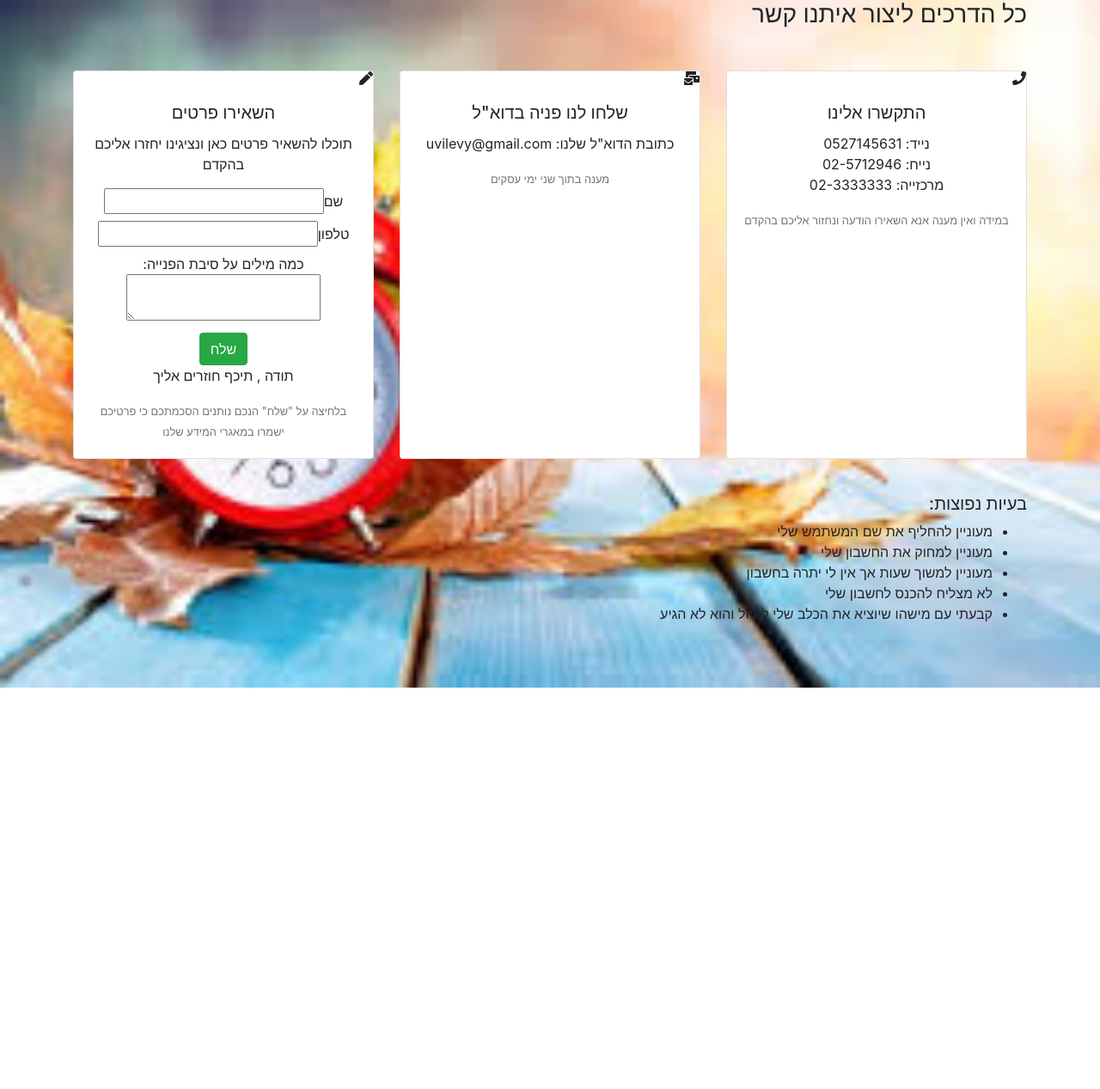
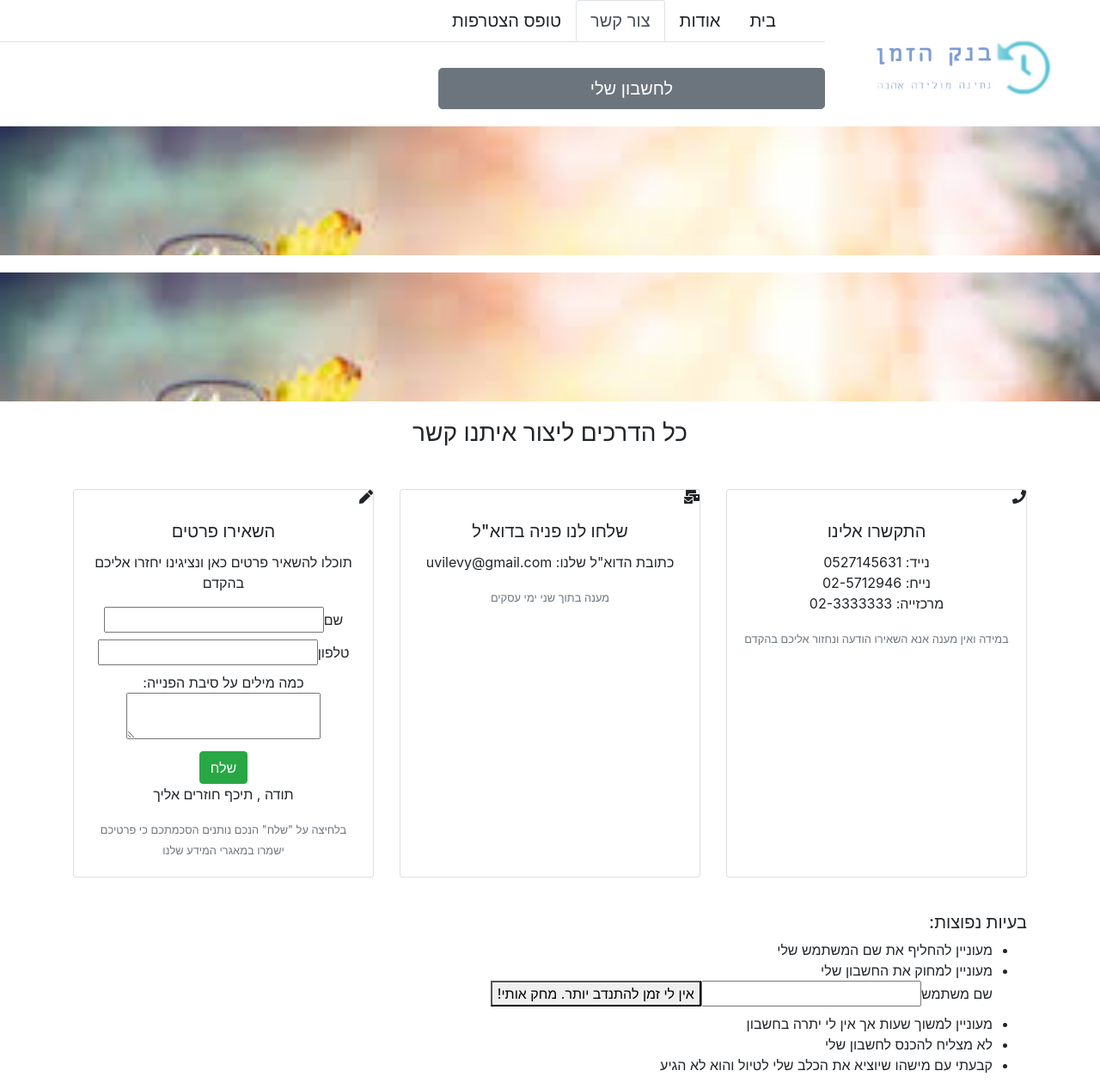
Before and after one commit to 45631/bank-hazman, a React (Vite) app in the folder client/: page /contact in a window 1280 px wide. Shown: the whole page at 86% size. Before the commit the page ends 800 px from the top, so only its background shows below. Built offline with nearby package versions, Linux system fonts and the light colour scheme.

Commit message:
add css + header

```diff
--- a/client/src/About.js
+++ b/client/src/About.js
@@ -6,20 +6,70 @@ export class About extends Component {
     this.state = {
       count: 0
     };
+    this.toAccount = this.toAccount.bind(this);
+    this.toAbout = this.toAbout.bind(this);
+    this.toContact = this.toContact.bind(this);
+    this.toJoinForm = this.toJoinForm.bind(this);
+    this.toHome = this.toHome.bind(this);
   }
   componentDidMount() {
     fetch("http://localhost:3000/users").then(data =>
       data.json().then(data => this.setState({ count: data.length }))
     );
   }
+  toHome() {
+    this.props.history.push("/");
+  }
+  toAccount() {
+    this.props.history.push("/pre-account");
+  }
+  toAbout() {
+    this.props.history.push("/about");
+  }
+  toContact() {
+    this.props.history.push("/contact");
+  }
+  toJoinForm() {
+    this.props.history.push("/joinForm");
+  }
 
   render() {
     return (
+      <div>
+        <img className="logo" src={require("../assets/bank.jpg")} />{" "}
+        <header>
+          <ul className="nav nav-tabs">
+            <li className="nav-link " onClick={this.toHome}>
+              בית
+            </li>
+            <li className="nav-link active" onClick={this.toAbout}>
+              אודות
+            </li>
+
+            <li className="nav-link " onClick={this.toContact}>
+              צור קשר
+            </li>
+            <li className="nav-link " onClick={this.toJoinForm}>
+              טופס הצטרפות
+            </li>
+          </ul>
+          <button
+            type="button"
+            className="btn  btn-secondary btn-lg btn-block"
+            onClick={() => {
+              this.toAccount();
+            }}
+          >
+            לחשבון שלי
+          </button>
+          <div className="clockimg"></div>
+          <div className="clockimg"></div>
+        </header>
         <div className="container">
           <h2>מהו בנק הזמן?</h2>
           <h6>
-          כל יום הוא חשבון בנק, וזמן הוא המטבע. אף אחד לא עשיר, אף אחד לא עני -
-          לכל אחד מאיתנו יש 24 שעות. (כריסטופר רייס)
+            כל יום הוא חשבון בנק, וזמן הוא המטבע. אף אחד לא עשיר, אף אחד לא עני
+            - לכל אחד מאיתנו יש 24 שעות. (כריסטופר רייס)
           </h6>
           <p className="p1">
             בנק הזמן מתייחד במספר דברים:
@@ -27,33 +77,33 @@ export class About extends Component {
             <br /> 2. קל מאד להתעשר
             <br /> 3. אין ירושות - כל הון הוא הון עצמי!
             <br />
-          בבנק הזמן שותפים משתמשים רבים. לכל משתמש חשבון עו"ש, ממש כבכל בנק אחר,
-          אך בבנק הזמן המטבע העובר לסוחר הנו - זמן, במטבעות של שעות.
+            בבנק הזמן שותפים משתמשים רבים. לכל משתמש חשבון עו"ש, ממש כבכל בנק
+            אחר, אך בבנק הזמן המטבע העובר לסוחר הנו - זמן, במטבעות של שעות.
           </p>
           <br />
           <p className="p2">
-          .כל משתמש נדרש לציין בעת פתיחת חשבונו באילו תחומים הנו מעוניין / מוכשר
-          / יכול לתרום לקהילה
+            .כל משתמש נדרש לציין בעת פתיחת חשבונו באילו תחומים הנו מעוניין /
+            מוכשר / יכול לתרום לקהילה
             <br />
             כל תרומת שעה נרשמת בחשבון העו"ש כהפקדה של שעה. במקביל יכול המשתמש
             להיעזר בשירותיו של משתמש אחר וכך "למשוך" שעות מן היתרה שצבר.
-          <br /> בבנק הזמן מתנהל סחר - מכר ענף ועירני של שירותים וסיוע, איש איש
-          בתחומו הוא. כל אחד יכול למצוא את מקומו עפ"י החוזקות והחולשות האישיים
-          שלו.
-          <br /> לתשומת לב - מכירת שירותים בתמורה לתשלום בכסף "אמיתי" אסורה בבנק
-          הזמן!
+            <br /> בבנק הזמן מתנהל סחר - מכר ענף ועירני של שירותים וסיוע, איש
+            איש בתחומו הוא. כל אחד יכול למצוא את מקומו עפ"י החוזקות והחולשות
+            האישיים שלו.
+            <br /> לתשומת לב - מכירת שירותים בתמורה לתשלום בכסף "אמיתי" אסורה
+            בבנק הזמן!
           </p>
           <p>דף חשבון לדוגמא:</p>
           <img />
           <hr />
           <h6> כיום בבנק הזמן - </h6>
-
           <p>
             <span> {this.state.count} </span>
             משתמשים ב <span> 9 </span>
             תחומים
           </p>
         </div>
+      </div>
     );
   }
 }
--- a/client/src/Contact.js
+++ b/client/src/Contact.js
@@ -8,17 +8,31 @@ export class Contact extends Component {
     this.state = { value: "", name: "" };
     this.saveName = this.saveName.bind(this);
     this.comment = this.comment.bind(this);
+    this.onNameChange = this.onNameChange.bind(this);
     this.put = this.put.bind(this);
     this.delete = this.delete.bind(this);
+    this.toHome = this.toHome.bind(this);
+    this.toAccount = this.toAccount.bind(this);
+    this.toAbout = this.toAbout.bind(this);
+    this.toContact = this.toContact.bind(this);
+    this.toJoinForm = this.toJoinForm.bind(this);
   }
   saveName(event) {
     this.setState({ value: event.target.value });
   }
   comment() {
     const name = this.state.value;
-    this.setState({ name });
+    this.setState({});
+  }
+  onNameChange(event) {
+    const target = event.target;
+    const value = target.type === "checkbox" ? target.checked : target.value;
+    const name = target.name;
+
+    this.setState({ [name]: value });
   }
   put() {
+    console.log("put");
     const data = {
       oldName: this.state.oldName,
       newName: this.state.newName
@@ -47,12 +61,56 @@ export class Contact extends Component {
       console.log("delete!");
     });
   }
+  toHome() {
+    this.props.history.push("/");
+  }
+  toAccount() {
+    this.props.history.push("/pre-account");
+  }
+  toAbout() {
+    this.props.history.push("/about");
+  }
+  toContact() {
+    this.props.history.push("/contact");
+  }
+  toJoinForm() {
+    this.props.history.push("/joinForm");
+  }
 
   render() {
     return (
+      <div>
+        <img className="logo" src={require("../assets/bank.jpg")} />{" "}
+        <header>
+          <ul className="nav nav-tabs">
+            <li className="nav-link " onClick={this.toHome}>
+              בית
+            </li>
+            <li className="nav-link " onClick={this.toAbout}>
+              אודות
+            </li>
+
+            <li className="nav-link active" onClick={this.toContact}>
+              צור קשר
+            </li>
+            <li className="nav-link " onClick={this.toJoinForm}>
+              טופס הצטרפות
+            </li>
+          </ul>
+          <button
+            type="button"
+            className="btn  btn-secondary btn-lg btn-block"
+            onClick={() => {
+              this.toAccount();
+            }}
+          >
+            לחשבון שלי
+          </button>
+          <div className="clockimg"></div>
+          <div className="clockimg"></div>
+        </header>
         <div className="container">
           <h3>כל הדרכים ליצור איתנו קשר</h3>
-
           <div className="card-deck">
             <div className="card">
               <FontAwesomeIcon icon={faPhone} />
@@ -76,7 +134,9 @@ export class Contact extends Component {
 
               <div className="card-body">
                 <h5 className="card-title">שלחו לנו פניה בדוא"ל</h5>
-              <p className="card-text">כתובת הדוא"ל שלנו: uvilevy@gmail.com</p>
+                <p className="card-text">
+                  כתובת הדוא"ל שלנו: uvilevy@gmail.com
+                </p>
                 <p className="card-text">
                   <small className="text-muted">מענה בתוך שני ימי עסקים</small>
                 </p>
@@ -132,14 +192,30 @@ export class Contact extends Component {
             <h5>בעיות נפוצות:</h5>
 
             <ul>
-            <li onClick={this.put}>מעוניין להחליף את שם המשתמש שלי</li>
-            <li onClick={this.delete}>מעוניין למחוק את החשבון שלי</li>
+              <li>מעוניין להחליף את שם המשתמש שלי</li>
+              <li>מעוניין למחוק את החשבון שלי</li>{" "}
+              <form>
+                {" "}
+                <label>
+                  שם משתמש
+                  <input
+                    type="text"
+                    name="name"
+                    value={this.state.name}
+                    onChange={this.onNameChange}
+                  />
+                </label>
+                <button onClick={this.delete}>
+                  אין לי זמן להתנדב יותר. מחק אותי!
+                </button>
+              </form>
               <li>מעוניין למשוך שעות אך אין לי יתרה בחשבון</li>
               <li>לא מצליח להכנס לחשבון שלי</li>
               <li>קבעתי עם מישהו שיוציא את הכלב שלי לטיול והוא לא הגיע</li>
             </ul>
           </div>
         </div>
+      </div>
     );
   }
 }
--- a/client/src/JoinForm.js
+++ b/client/src/JoinForm.js
@@ -6,6 +6,11 @@ export class JoinForm extends Component {
     this.state = {};
     this.onNameChange = this.onNameChange.bind(this);
     this.submit = this.submit.bind(this);
+    this.toHome = this.toHome.bind(this);
+    this.toAccount = this.toAccount.bind(this);
+    this.toAbout = this.toAbout.bind(this);
+    this.toContact = this.toContact.bind(this);
+    this.toJoinForm = this.toJoinForm.bind(this);
   }
 
   onNameChange(event) {
@@ -34,10 +39,54 @@ export class JoinForm extends Component {
       console.log("save!");
     });
   }
+  toHome() {
+    this.props.history.push("/");
+  }
+  toAccount() {
+    this.props.history.push("/pre-account");
+  }
+  toAbout() {
+    this.props.history.push("/about");
+  }
+  toContact() {
+    this.props.history.push("/contact");
+  }
+  toJoinForm() {
+    this.props.history.push("/joinForm");
+  }
 
   render() {
     return (
       <div>
+        <img className="logo" src={require("../assets/bank.jpg")} />{" "}
+        <header>
+          <ul className="nav nav-tabs">
+            <li className="nav-link " onClick={this.toHome}>
+              בית
+            </li>
+            <li className="nav-link " onClick={this.toAbout}>
+              אודות
+            </li>
+
+            <li className="nav-link " onClick={this.toContact}>
+              צור קשר
+            </li>
+            <li className="nav-link active" onClick={this.toJoinForm}>
+              טופס הצטרפות
+            </li>
+          </ul>
+          <button
+            type="button"
+            className="btn  btn-secondary btn-lg btn-block"
+            onClick={() => {
+              this.toAccount();
+            }}
+          >
+            לחשבון שלי
+          </button>
+          <div className="clockimg"></div>
+          <div className="clockimg"></div>
+        </header>
         <h3>ברוך הבא לבנק הזמן</h3>
         <div className="form-group">
           <p>
--- a/client/style.css
+++ b/client/style.css
@@ -1,10 +1,7 @@
 body {
   direction: rtl;
   text-align: center;
-  background-image: url(./assets/home.jpg);
-  background-attachment: fixed;
-  background-repeat: no-repeat;
-  background-size: cover;
+  background-color: rgba(216, 23, 23, 0.342);
   position: relative;
   min-height: 700px;
 }
@@ -13,13 +10,21 @@ p {
 }
 
 .container {
-  display: flex;
-  flex-wrap: wrap;
-  justify-content: space-between;
+  text-align: center;
+  margin-top: 20px;
 }
 header {
   width: 100%;
   text-align: center;
+}
+.clockimg {
+  width: 100%;
+  height: 150px;
+  margin-top: 20px;
+  background-image: url("./assets/home.jpg");
+  background-attachment: fixed;
+  background-repeat: no-repeat;
+  background-size: cover;
 }
 .pbtn {
   justify-content: center;
@@ -71,7 +76,7 @@ li:hover {
   width: 500px;
   line-height: 250%;
 }
-form-group {
+.form-group {
   display: flexbox;
 }
 .btn-primary {
@@ -97,3 +102,6 @@ button.btn-block {
   margin-top: 40px;
   text-align: right;
 }
+small.text-muted {
+  margin-bottom: 10px;
+}
```
Also changed, not shown: client/src/Home.js (+5 -2 lines). Lines whose indentation alone changed are shown as unchanged.
